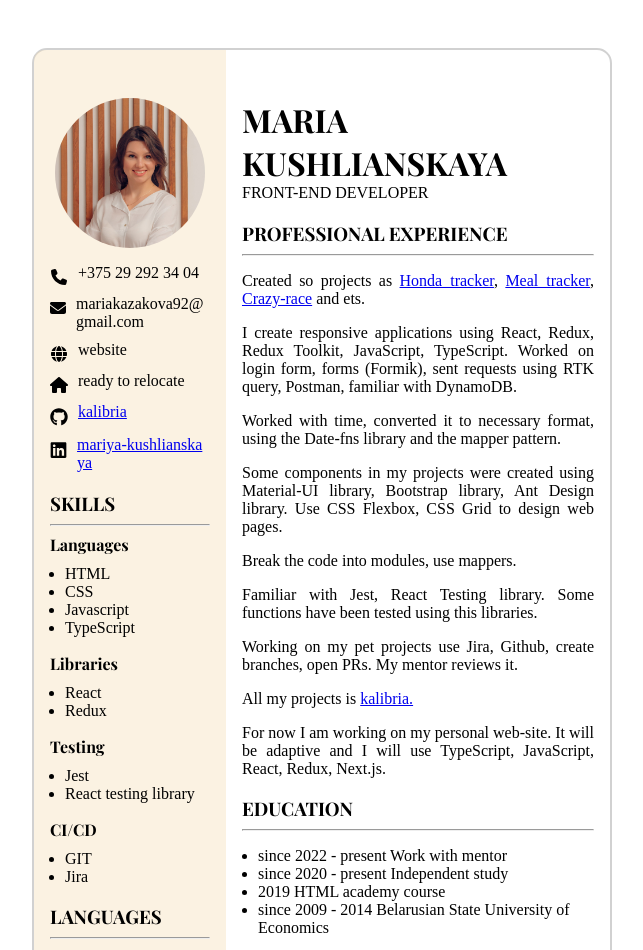
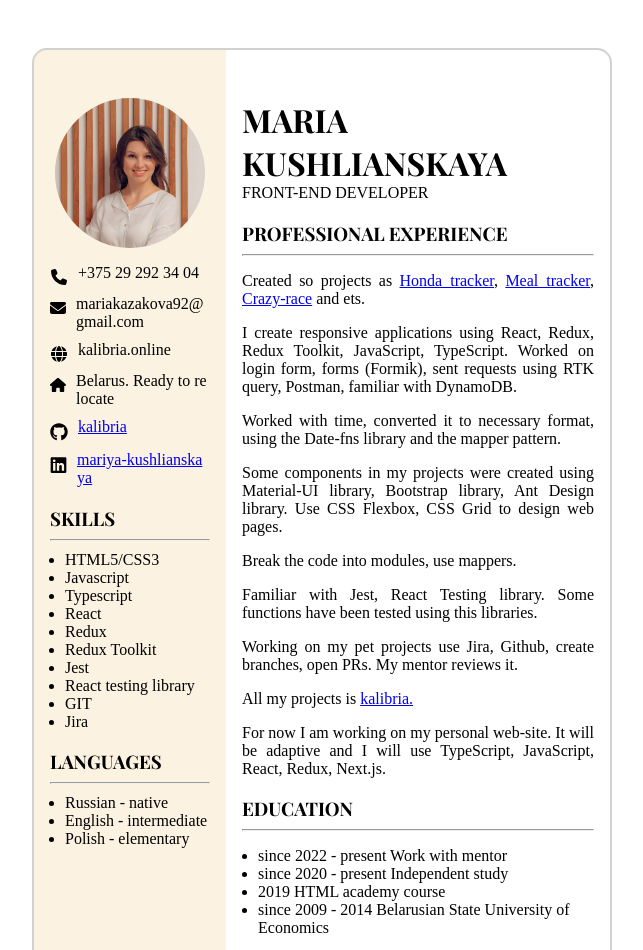
Before and after one commit to kalibria/personal-website, a Next.js app: page /resume in a window 1280 px wide. Shown: the top 950 px of the page, without its empty margins (318-961 px from the left). Built offline with nearby package versions, Linux system fonts and the light colour scheme.

Commit message:
fix info in the aside bar

```diff
--- a/src/components/asideBar/AsideBar.tsx
+++ b/src/components/asideBar/AsideBar.tsx
@@ -15,8 +15,8 @@ export default function AsideBar () {
     <ul className={styles.contactsList}>
       <li className={styles.contactListItem}><FontAwesomeIcon icon={faPhone} className={styles.listIcon} width={18} height={18}/>+375 29 292 34 04</li>
       <li className={styles.contactListItem}><FontAwesomeIcon icon={faEnvelope} className={styles.listIcon} width={18} height={18}/>mariakazakova92@gmail.com</li>
-      <li className={styles.contactListItem}><FontAwesomeIcon icon={faGlobe} className={styles.listIcon} width={18} height={18}/>website</li>
-      <li className={styles.contactListItem}><FontAwesomeIcon icon={faHouse} className={styles.listIcon} width={18} height={18}/>ready to relocate</li>
+      <li className={styles.contactListItem}><FontAwesomeIcon icon={faGlobe} className={styles.listIcon} width={18} height={18}/>kalibria.online</li>
+      <li className={styles.contactListItem}><FontAwesomeIcon icon={faHouse} className={styles.listIcon} width={18} height={18}/>Belarus. Ready to relocate</li>
       <li className={styles.contactListItem}><Image
         src={'/github.svg'} width={18} height={18} alt={'Github'} className={styles.listIcon}/><a href={'https://github.com/kalibria'} target={'_blank'}>kalibria</a></li>
       <li className={styles.contactListItem}><Image
@@ -26,29 +26,15 @@ export default function AsideBar () {
     <div>
       <h3 className={styles.subtitle}>SKILLS</h3>
       <hr/>
-      <h4 className={styles.subtitle2}>Languages</h4>
       <ul className={styles.list}>
-        <li>HTML</li>
-        <li>CSS</li>
+        <li>HTML5/CSS3</li>
         <li>Javascript</li>
-        <li>TypeScript</li>
-
-      </ul>
-
-      <h4 className={styles.subtitle2}>Libraries</h4>
-      <ul className={styles.list}>
+        <li>Typescript</li>
         <li>React</li>
         <li>Redux</li>
-      </ul>
-
-      <h4 className={styles.subtitle2}>Testing</h4>
-      <ul className={styles.list}>
+        <li>Redux Toolkit</li>
         <li>Jest</li>
         <li>React testing library</li>
-      </ul>
-
-      <h4 className={styles.subtitle2}>CI/CD</h4>
-      <ul className={styles.list}>
         <li>GIT</li>
         <li>Jira</li>
       </ul>
@@ -60,7 +46,7 @@ export default function AsideBar () {
       <ul className={styles.list}>
         <li>Russian - native</li>
         <li>English - intermediate</li>
-        <li>Poland - elementary</li>
+        <li>Polish - elementary</li>
       </ul>
     </div>
 
```
Also changed, not shown: src/components/mainInfo/MainInfo.tsx (+0 -7 lines).
